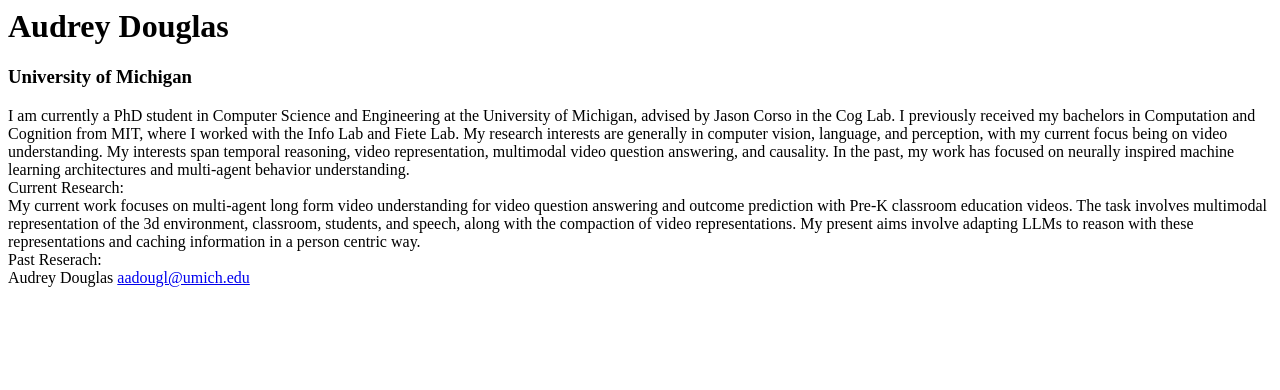
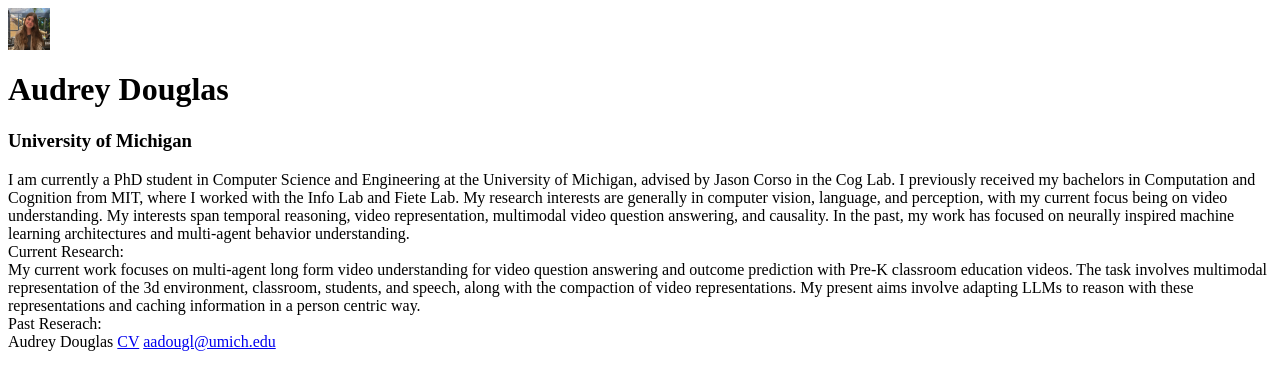
Before and after one commit to audreyadouglas/audreyadouglas.github.io, a plain HTML site: page index.html in a window 1280 px wide. Drawn offline with Linux system fonts and the light colour scheme.

Commit message:
Update index.html

```diff
--- a/index.html
+++ b/index.html
@@ -3,7 +3,7 @@
 <html>
 <head>
   <title>Audrey Douglas</title>
-  <!-- <img src="smiley.gif" alt="HTML tutorial" style="width:42px;height:42px;"> -->
+  <img src="Audrey_website_img.jpeg" alt="HTML tutorial" style="width:42px;height:42px;">
 </head>
 <body>
   <h1>Audrey Douglas</h1>
@@ -22,7 +22,7 @@
   </div>
   <div>
     <span>Audrey Douglas</span>
-    <!-- <a href="url">CV</a> -->
+    <a href="Audrey_Douglas_Resume.pdf" target="blank">CV</a>
     <a href="mailto:aadougl@umich.edu">aadougl@umich.edu</a>
   </div>
 </body>
```
